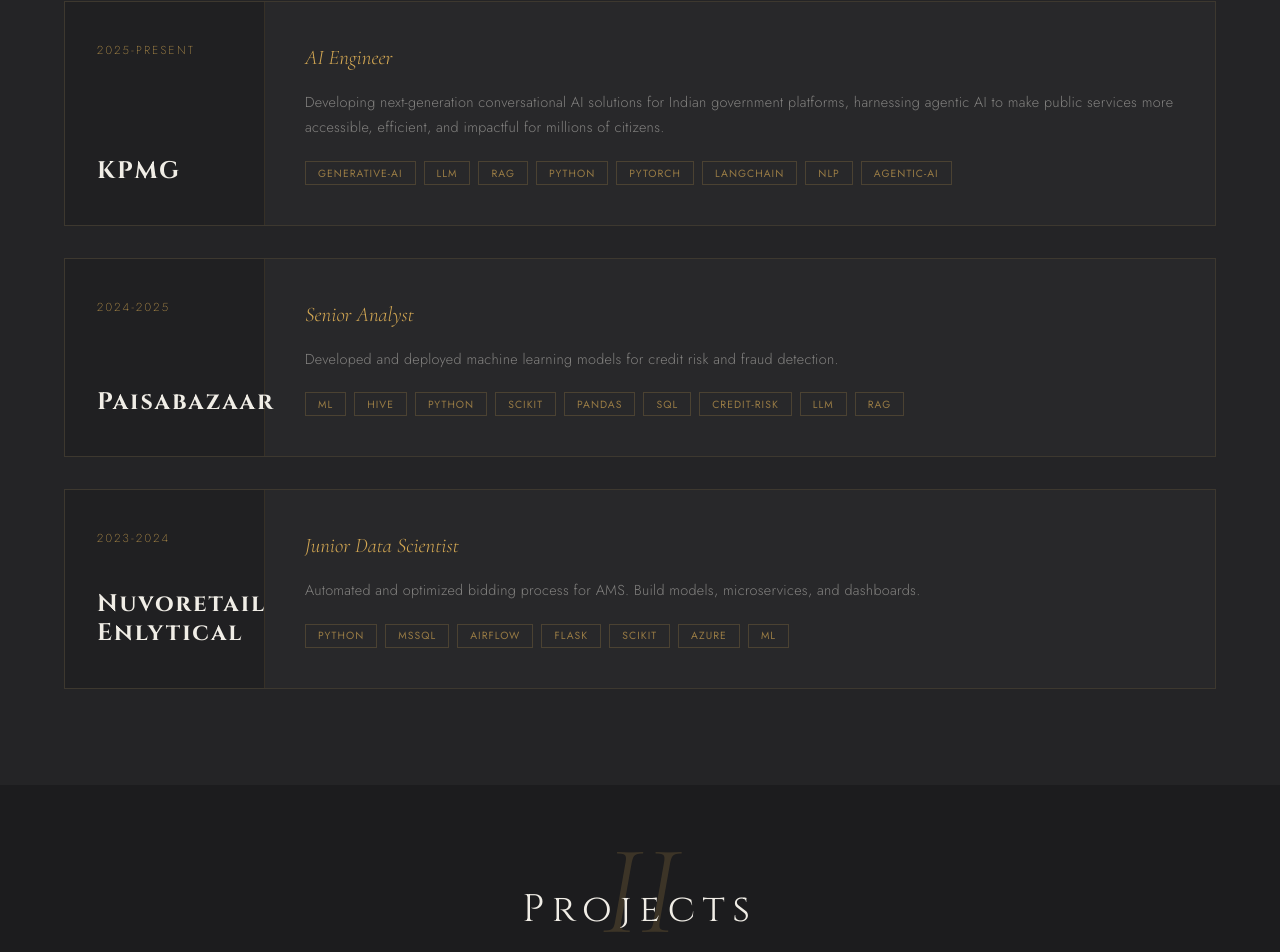
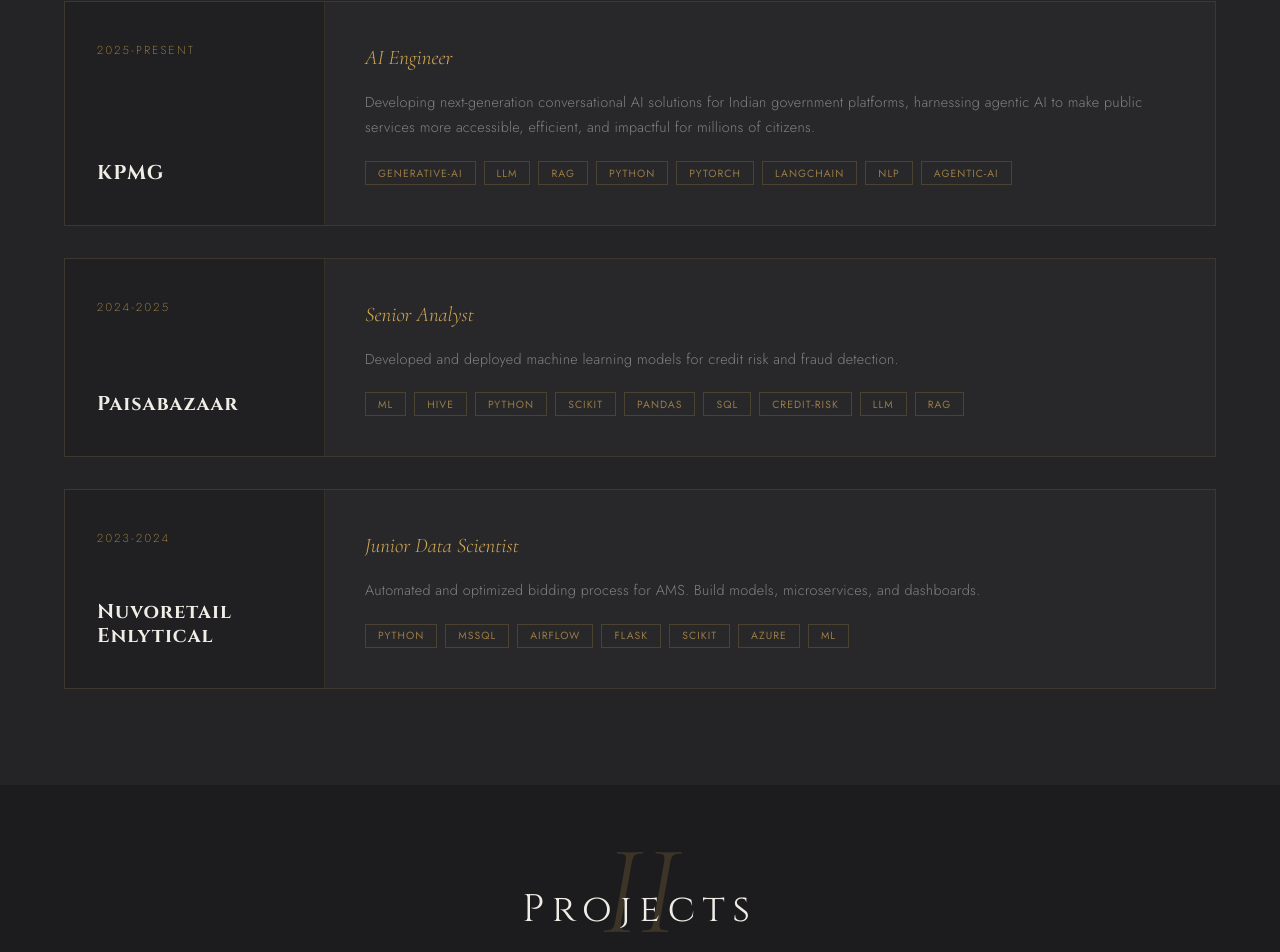
Before and after one commit to Hari31416/Portfolio, a React (Vite) app: page / in a window 1280 px wide. Shown: the part 1138-2090 px from the top of the page. Built offline with nearby package versions, Linux system fonts and the light colour scheme.

Commit message:
Fix experience card text overflow in Theme 5

```diff
--- a/src/themes/Theme5/theme5.css
+++ b/src/themes/Theme5/theme5.css
@@ -278,7 +278,7 @@
 
 .t5-exp-card {
   display: grid;
-  grid-template-columns: 200px 1fr;
+  grid-template-columns: 260px 1fr;
   gap: 0;
   background: rgba(255,255,255,0.02);
   border: 1px solid rgba(212,168,83,0.12);
@@ -310,11 +310,13 @@
 
 .t5-exp-company {
   font-family: 'Cinzel', serif;
-  font-size: 1.5rem;
+  font-size: 1.25rem;
   font-weight: 700;
   color: var(--text);
-  letter-spacing: 0.08em;
+  letter-spacing: 0.05em;
   line-height: 1.2;
+  overflow-wrap: break-word;
+  width: 100%;
 }
 
 .t5-exp-right {
```
